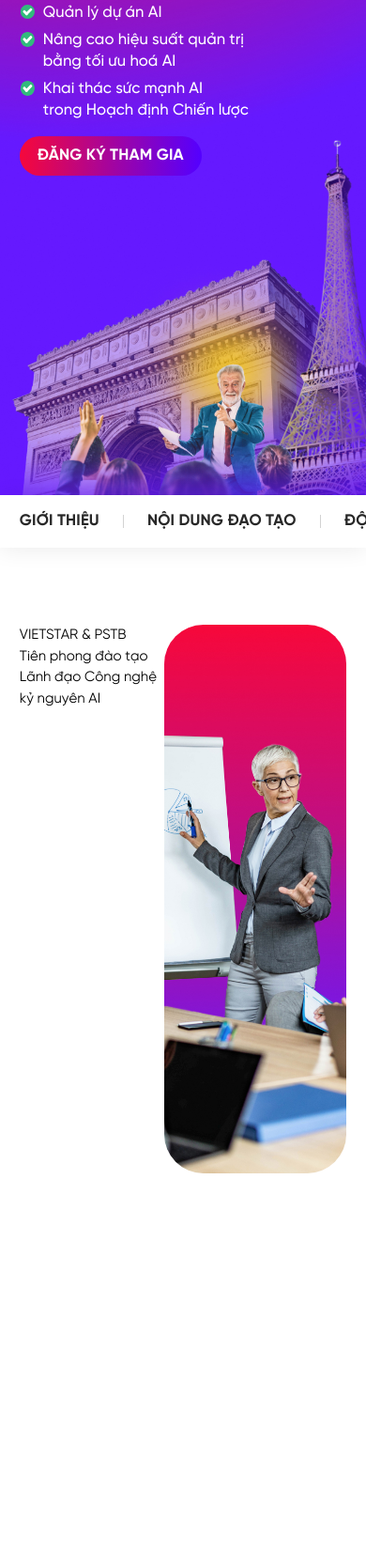
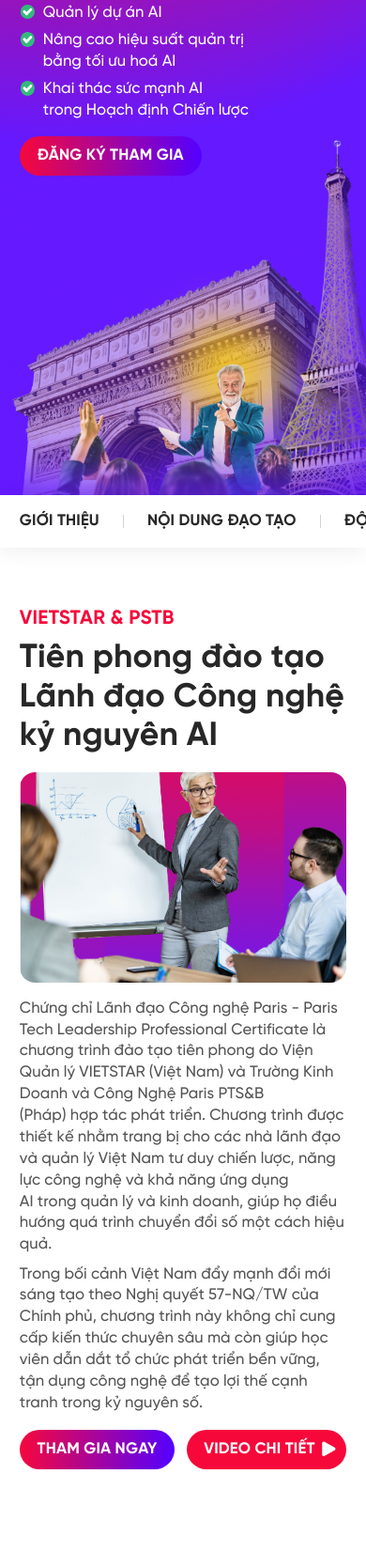
Before and after one commit to FinnTVD/vietstar, a plain HTML site: page index-duc.html in a window 390 px wide. Shown: the part 261-1929 px from the top of the page at 94% size. Before the commit the page ends 1510 px from the top, so only its background shows below. Drawn offline with nearby package versions, Linux system fonts and the light colour scheme.

Commit message:
feat: update styles and add new font sizes for responsive design

```diff
--- a/index-duc.html
+++ b/index-duc.html
@@ -42,7 +42,8 @@
           colors: {
             do: "#F7083A",
             xanh: "#6519FF",
-            "greyscale-grey-900": "#272727"
+            "greyscale-grey-900": "#272727",
+            "greyscale-grey-600": "#545454",
           },
         },
       },
@@ -73,7 +74,7 @@
           tác</button>
       </div>
       <button
-        class="h-[3.33333rem] xsm:h-[2.77778rem] xsm:px-[1.25rem] rounded-[6.5rem] bg-[linear-gradient(95deg,#F7083A_1.18%,#6519FF_79.9%)] xsm:bg-[linear-gradient(94deg,#F7083A_0%,#5400FF_98.93%)] px-[1.67rem] relative before:absolute before:top-0 before:left-0 before:size-full before:rounded-[6.5rem] before:bg-hover before:opacity-0 lg:hover:before:opacity-100 before:transition-all before:duration-300"><span
+        class="h-[3.33333rem] xsm:h-[2.77778rem] flex items-center xsm:px-[1.25rem] whitespace-nowrap rounded-[6.5rem] bg-[linear-gradient(95deg,#F7083A_1.18%,#6519FF_79.9%)] xsm:bg-[linear-gradient(94deg,#F7083A_0%,#5400FF_98.93%)] px-[1.67rem] relative before:absolute before:top-0 before:left-0 before:size-full before:rounded-[6.5rem] before:bg-hover before:opacity-0 lg:hover:before:opacity-100 before:transition-all before:duration-300"><span
           class="relative z-10 button2 button1 text-white uppercase">Đăng
           ký</span>
       </button>
@@ -118,26 +119,26 @@
           <div class="flex">
             <img class="size-[1.11111rem] object-contain mr-[0.56rem] translate-y-[0.1rem]"
               src="./assets/img/check-green.svg" alt="">
-            <span class="body1 body2 text-white">Tầm nhìn công nghệ và ứng dụng</span>
+            <span class="body1 body2-mb text-white">Tầm nhìn công nghệ và ứng dụng</span>
           </div>
           <div class="flex">
             <img class="size-[1.11111rem] object-contain mr-[0.56rem] translate-y-[0.1rem]"
               src="./assets/img/check-green.svg" alt="">
-            <span class="body1 body2 text-white">Quản lý dự án AI</span>
+            <span class="body1 body2-mb text-white">Quản lý dự án AI</span>
           </div>
           <div class="flex">
             <img class="size-[1.11111rem] object-contain mr-[0.56rem] translate-y-[0.1rem]"
               src="./assets/img/check-green.svg" alt="">
-            <span class="body1 body2 text-white">Nâng cao hiệu suất quản trị</br> bằng tối ưu hoá AI</span>
+            <span class="body1 body2-mb text-white">Nâng cao hiệu suất quản trị</br> bằng tối ưu hoá AI</span>
           </div>
           <div class="flex">
             <img class="size-[1.11111rem] object-contain mr-[0.56rem] translate-y-[0.1rem]"
               src="./assets/img/check-green.svg" alt="">
-            <span class="body1 body2 text-white">Khai thác sức mạnh AI</br> trong Hoạch định Chiến lược</span>
+            <span class="body1 body2-mb text-white">Khai thác sức mạnh AI</br> trong Hoạch định Chiến lược</span>
           </div>
         </div>
         <button
-          class="h-[3.33333rem] xsm:h-[2.77778rem] xsm:px-[1.25rem] rounded-[6.5rem] bg-[linear-gradient(95deg,#F7083A_1.18%,#6519FF_79.9%)] xsm:bg-[linear-gradient(94deg,#F7083A_0%,#5400FF_98.93%)] px-[1.67rem] relative before:absolute before:top-0 before:left-0 before:size-full before:rounded-[6.5rem] before:bg-hover before:opacity-0 lg:hover:before:opacity-100 before:transition-all before:duration-300">
+          class="h-[3.33333rem] xsm:h-[2.77778rem] flex items-center xsm:px-[1.25rem] whitespace-nowrap rounded-[6.5rem] bg-[linear-gradient(95deg,#F7083A_1.18%,#6519FF_79.9%)] xsm:bg-[linear-gradient(94deg,#F7083A_0%,#5400FF_98.93%)] px-[1.67rem] relative before:absolute before:top-0 before:left-0 before:size-full before:rounded-[6.5rem] before:bg-hover before:opacity-0 lg:hover:before:opacity-100 before:transition-all before:duration-300">
           <span class="relative z-10 button2 button1 text-white uppercase">Đăng ký tham gia</span>
         </button>
       </div>
@@ -146,18 +147,66 @@
       </div>
     </section>
 
-    <section class="w-full relative pt-[5.5rem]">
-      <div class="section-container flex justify-between">
-        <div>
-          <h3>VIETSTAR & PSTB</h3>
-          <h2>Tiên phong đào tạo
-            Lãnh đạo Công nghệ
-            kỷ nguyên AI</h2>
+    <section class="w-full relative pt-[5.5rem] xsm:pt-[4.12rem]">
+      <div class="section-container sm:flex sm:justify-between">
+        <div class="w-[45.3rem] xsm:w-full">
+          <div class="w-[36.6rem] xsm:w-full">
+            <h3 class="h6 sub1-mb text-do mb-[0.56rem]">VIETSTAR & PSTB</h3>
+            <h2 class="h3 h4-mb text-greyscale-grey-900">Tiên phong đào tạo
+              Lãnh đạo Công nghệ
+              kỷ nguyên AI</h2>
+            <div class="w-[31.8rem] h-[39rem] xsm:w-full xsm:h-[15rem] sm:hidden xsm:mt-[1.11rem]">
+              <img class="size-full object-cover rounded-[2.77778rem] xsm:rounded-[1.11111rem]"
+                src="./assets/img/people-s1.jpg" alt="">
+            </div>
+          </div>
+          <div
+            class="[&_strong]:font-bold [&_b]:font-bold body1 text-greyscale-grey-600 [&_strong]:text-greyscale-grey-900 [&_b]:text-greyscale-grey-900 [&_p+p]:mt-[0.56rem] my-[1.67rem] xsm:my-[1.11rem] body2-mb">
+            <p>
+              Chứng chỉ Lãnh đạo Công nghệ Paris - Paris Tech Leadership Professional Certificate là chương trình đào
+              tạo
+              tiên phong
+              do Viện Quản lý VIETSTAR (Việt Nam) và Trường Kinh Doanh và Công Nghệ Paris PTS&B (Pháp) hợp tác phát
+              triển.
+              Chương
+              trình được thiết kế nhằm trang bị cho các nhà lãnh đạo và quản lý Việt Nam tư duy chiến lược, năng lực
+              công
+              nghệ và khả
+              năng ứng dụng AI trong quản lý và kinh doanh, giúp họ điều hướng quá trình chuyển đổi số một cách hiệu
+              quả.
+            </p>
+            <p>Trong bối cảnh Việt Nam đẩy mạnh đổi mới sáng tạo theo Nghị quyết 57-NQ/TW của Chính phủ, chương trình
+              này không chỉ
+              cung cấp kiến thức chuyên sâu mà còn giúp học viên dẫn dắt tổ chức phát triển bền vững, tận dụng công nghệ
+              để tạo lợi
+              thế cạnh tranh trong kỷ nguyên số.</p>
+          </div>
+          <div class="space-x-[0.83rem] flex">
+            <button
+              class="h-[3.33333rem] xsm:h-[2.77778rem] flex items-center xsm:px-[1.25rem] whitespace-nowrap rounded-[6.5rem] bg-[linear-gradient(95deg,#F7083A_1.18%,#6519FF_79.9%)] xsm:bg-[linear-gradient(94deg,#F7083A_0%,#5400FF_98.93%)] px-[1.67rem] relative before:absolute before:top-0 before:left-0 before:size-full before:rounded-[6.5rem] before:bg-hover before:opacity-0 lg:hover:before:opacity-100 before:transition-all before:duration-300"><span
+                class="relative z-10 button2 button1 text-white uppercase">Tham gia ngay</span>
+            </button>
+            <button
+              class="h-[3.33333rem] xsm:h-[2.77778rem] flex items-center xsm:px-[1.25rem] whitespace-nowrap rounded-[6.5rem] bg-do px-[1.67rem] relative"><span
+                class="relative z-10 button2 button1 text-white uppercase">Video chi tiết</span>
+              <svg xmlns="http://www.w3.org/2000/svg" viewBox="0 0 24 24" fill="white"
+                class="size-6 flex-shrink-0 ml-1 mt-[-2px]">
+                <path fill-rule="evenodd"
+                  d="M4.5 5.653c0-1.427 1.529-2.33 2.779-1.643l11.54 6.347c1.295.712 1.295 2.573 0 3.286L7.28 19.99c-1.25.687-2.779-.217-2.779-1.643V5.653Z"
+                  clip-rule="evenodd" />
+              </svg>
+            </button>
+          </div>
         </div>
-        <div class="w-[31.8rem] h-[39rem]">
-          <img class="size-full object-cover rounded-[2.77778rem]" src="./assets/img/people-s1.jpg" alt="">
+        <div class="w-[31.8rem] h-[39rem] xsm:w-full xsm:h-auto xsm:hidden">
+          <img class="size-full object-cover rounded-[2.77778rem] xsm:rounded-[1.11111rem]"
+            src="./assets/img/people-s1.jpg" alt="">
         </div>
       </div>
+    </section>
+
+    <section class="w-full relative pt-[6.94rem] ">
+      <div class="section-container"></div>
     </section>
   </main>
   <footer></footer>
--- a/tailwind.config.js
+++ b/tailwind.config.js
@@ -30,6 +30,7 @@
         do: "#F7083A",
         xanh: "#6519FF",
         "greyscale-grey-900": "#272727",
+        "greyscale-grey-600": "#545454",
       },
     },
   },
--- a/variables.css
+++ b/variables.css
@@ -11,6 +11,13 @@
   font-weight: 500;
   line-height: 1.5625rem; /* 147.059% */
   letter-spacing: 0.00269rem;
+}
+.body2 {
+  font-size: 1.11111rem;
+  font-style: normal;
+  font-weight: 500;
+  line-height: 1.52778rem; /* 137.5% */
+  letter-spacing: 0.00278rem;
 }
 .h6 {
   font-size: 1.80556rem;
@@ -29,6 +36,13 @@
   font-style: normal;
   font-weight: 700;
   line-height: 2.22222rem; /* 114.286% */
+}
+.h4 {
+  font-size: 2.36111rem;
+  font-style: normal;
+  font-weight: 700;
+  line-height: 2.77778rem; /* 117.647% */
+  letter-spacing: 0.0059rem;
 }
 .sub1 {
   font-size: 1.38889rem;
@@ -60,11 +74,57 @@
     line-height: 1.11111rem; /* 100% */
     letter-spacing: 0.01111rem;
   }
-  .body2 {
+  .body2-mb {
     font-size: 1.11111rem;
     font-style: normal;
     font-weight: 500;
     line-height: 1.52778rem; /* 137.5% */
     letter-spacing: 0.00278rem;
   }
+  .body1-mb {
+    font-size: 1.0625rem;
+    font-style: normal;
+    font-weight: 500;
+    line-height: 1.5625rem; /* 147.059% */
+    letter-spacing: 0.00269rem;
+  }
+  .h6-mb {
+    font-size: 1.80556rem;
+    font-style: normal;
+    font-weight: 700;
+    line-height: 1.80556rem; /* 100% */
+  }
+  .h3-mb {
+    font-size: 3.75rem;
+    font-style: normal;
+    font-weight: 700;
+    line-height: 4.02778rem; /* 107.407% */
+  }
+  .h5-mb {
+    font-size: 1.94444rem;
+    font-style: normal;
+    font-weight: 700;
+    line-height: 2.22222rem; /* 114.286% */
+  }
+  .h4-mb {
+    font-size: 2.36111rem;
+    font-style: normal;
+    font-weight: 700;
+    line-height: 2.77778rem; /* 117.647% */
+    letter-spacing: 0.0059rem;
+  }
+  .sub1-mb {
+    font-size: 1.38889rem;
+    font-style: normal;
+    font-weight: 700;
+    line-height: 1.80556rem; /* 130% */
+    letter-spacing: 0.01736rem;
+  }
+  .sub2-mb {
+    font-size: 1.18056rem;
+    font-style: normal;
+    font-weight: 700;
+    line-height: 1.59722rem; /* 135.294% */
+    letter-spacing: 0.01181rem;
+  }
 }
```
